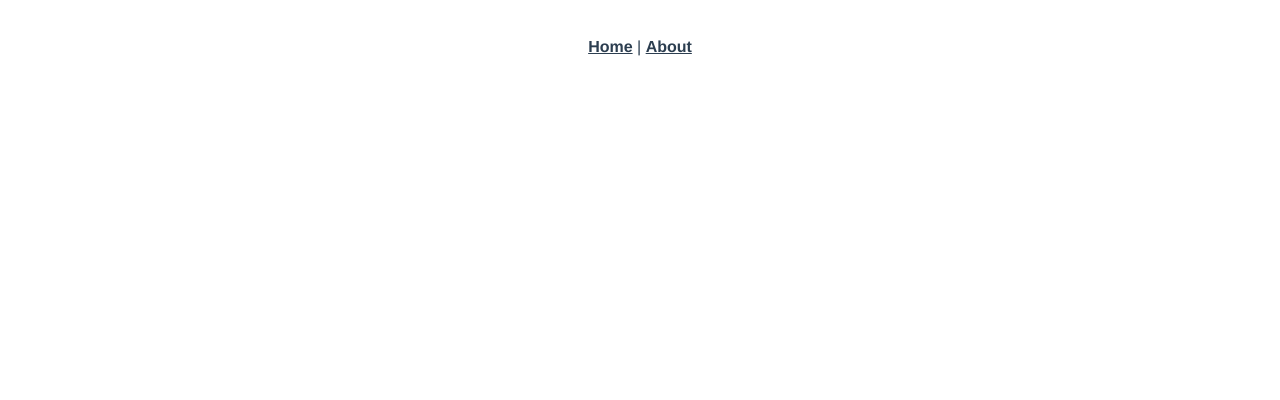
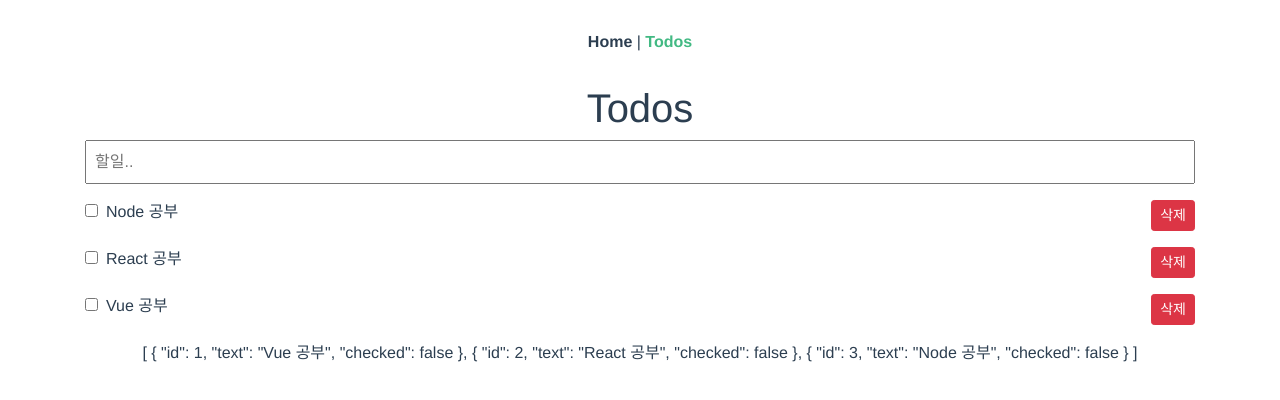
Before and after one commit to bhchoi84/vue2-todo-list, a Vue app: page /todos in a window 1280 px wide. Shown: the top 400 px of the page. Built offline with nearby package versions, Linux system fonts and the light colour scheme.

Commit message:
simple todo list

```diff
--- a/public/index.html
+++ b/public/index.html
@@ -5,7 +5,8 @@
     <meta http-equiv="X-UA-Compatible" content="IE=edge">
     <meta name="viewport" content="width=device-width,initial-scale=1.0">
     <link rel="icon" href="<%= BASE_URL %>favicon.ico">
-    <title>vue2-todo</title>
+    <link rel="stylesheet" href="https://cdn.jsdelivr.net/npm/bootstrap@4.4.1/dist/css/bootstrap.min.css" integrity="sha384-Vkoo8x4CGsO3+Hhxv8T/Q5PaXtkKtu6ug5TOeNV6gBiFeWPGFN9MuhOf23Q9Ifjh" crossorigin="anonymous">
+    <title>vue2-todo-list</title>
   </head>
   <body>
     <noscript>
--- a/src/App.vue
+++ b/src/App.vue
@@ -2,7 +2,7 @@
   <div id="app">
     <div id="nav">
       <router-link to="/">Home</router-link> |
-      <router-link to="/about">About</router-link>
+      <router-link to="/todos">Todos</router-link>
     </div>
     <router-view/>
   </div>
--- a/src/components/HelloWorld.vue
+++ /dev/null
@@ -1,60 +0,0 @@
-<template>
-  <div class="hello">
-    <h1>{{ msg }}</h1>
-    <p>
-      For a guide and recipes on how to configure / customize this project,<br>
-      check out the
-      <a href="https://cli.vuejs.org" target="_blank" rel="noopener">vue-cli documentation</a>.
-    </p>
-    <h3>Installed CLI Plugins</h3>
-    <ul>
-      <li><a href="https://github.com/vuejs/vue-cli/tree/dev/packages/%40vue/cli-plugin-babel" target="_blank" rel="noopener">babel</a></li>
-      <li><a href="https://github.com/vuejs/vue-cli/tree/dev/packages/%40vue/cli-plugin-router" target="_blank" rel="noopener">router</a></li>
-      <li><a href="https://github.com/vuejs/vue-cli/tree/dev/packages/%40vue/cli-plugin-vuex" target="_blank" rel="noopener">vuex</a></li>
-      <li><a href="https://github.com/vuejs/vue-cli/tree/dev/packages/%40vue/cli-plugin-eslint" target="_blank" rel="noopener">eslint</a></li>
-    </ul>
-    <h3>Essential Links</h3>
-    <ul>
-      <li><a href="https://vuejs.org" target="_blank" rel="noopener">Core Docs</a></li>
-      <li><a href="https://forum.vuejs.org" target="_blank" rel="noopener">Forum</a></li>
-      <li><a href="https://chat.vuejs.org" target="_blank" rel="noopener">Community Chat</a></li>
-      <li><a href="https://twitter.com/vuejs" target="_blank" rel="noopener">Twitter</a></li>
-      <li><a href="https://news.vuejs.org" target="_blank" rel="noopener">News</a></li>
-    </ul>
-    <h3>Ecosystem</h3>
-    <ul>
-      <li><a href="https://router.vuejs.org" target="_blank" rel="noopener">vue-router</a></li>
-      <li><a href="https://vuex.vuejs.org" target="_blank" rel="noopener">vuex</a></li>
-      <li><a href="https://github.com/vuejs/vue-devtools#vue-devtools" target="_blank" rel="noopener">vue-devtools</a></li>
-      <li><a href="https://vue-loader.vuejs.org" target="_blank" rel="noopener">vue-loader</a></li>
-      <li><a href="https://github.com/vuejs/awesome-vue" target="_blank" rel="noopener">awesome-vue</a></li>
-    </ul>
-  </div>
-</template>
-
-<script>
-export default {
-  name: 'HelloWorld',
-  props: {
-    msg: String
-  }
-}
-</script>
-
-<!-- Add "scoped" attribute to limit CSS to this component only -->
-<style scoped>
-h3 {
-  margin: 40px 0 0;
-}
-ul {
-  list-style-type: none;
-  padding: 0;
-}
-li {
-  display: inline-block;
-  margin: 0 10px;
-}
-a {
-  color: #42b983;
-}
-</style>
--- /dev/null
+++ b/src/components/Todo.vue
@@ -0,0 +1,45 @@
+<template>
+    <div class="mb-3 mt-3 d-flex">
+        <div>
+            <input type="checkbox" @change="toggleCheckbox" />
+        </div>
+        <span
+         class="ml-2 flex-grow-1"
+         style="text-align: left"
+         :class="todo.checked ? 'text-muted':''"
+         :style="todo.checked ? 'text-decoration: line-through':''"
+         >{{todo.text}}</span>
+         <button
+            class="btn btn-danger btn-sm"
+            @click="clickDelete"
+            >삭제</button>
+    </div>
+</template>
+<script>
+
+export default {
+    name: 'todo',
+     props: {
+        todo: {
+            type: Object,
+            required: true
+        }
+    },
+    components: {
+
+    },
+    methods: {
+        toggleCheckbox(e){
+            this.$emit('toggle-checkbox',{
+                id: this.todo.id,
+                checked: e.target.checked
+            })
+        },
+        clickDelete(){
+            this.$emit('click-delete', this.todo.id)
+        }
+    }
+
+}
+</script>
+<style scoped></style>
--- a/src/router/index.js
+++ b/src/router/index.js
@@ -11,12 +11,12 @@ const routes = [
     component: Home
   },
   {
-    path: '/about',
-    name: 'about',
+    path: '/todos',
+    name: 'todos',
     // route level code-splitting
     // this generates a separate chunk (about.[hash].js) for this route
     // which is lazy-loaded when the route is visited.
-    component: () => import(/* webpackChunkName: "about" */ '../views/About.vue')
+    component: () => import(/* webpackChunkName: "about" */ '../views/Todos.vue')
   }
 ]
 
--- a/src/views/About.vue
+++ /dev/null
@@ -1,15 +0,0 @@
-<template>
-  <div class="about">
-    <h1>This is an about page</h1>
-  </div>
-</template>
-
-<script>
-
-export default {
-  name: "home",
-  components: {
-
-  }
-}
-</script>
--- /dev/null
+++ b/src/views/Todos.vue
@@ -0,0 +1,66 @@
+<template>
+  <div class="container">
+    <h1 class="text-center">Todos</h1>
+    <input
+    v-model="initInput"
+    type="text"
+    class="w-100 p-2"
+    placeholder="할일.."
+    @keyup.enter.prevent="addTodo"
+    />
+    <Todo
+      v-for="todo in todos.slice().reverse()"
+      :todo="todo"
+      :key="todo.id"
+      @toggle-checkbox="toggleCheckbox"
+      @click-delete="clickDelete"
+      />
+      {{this.todos}}
+  </div>
+
+</template>
+
+<script>
+import Todo from '@/components/Todo.vue'
+export default {
+  name: "todos",
+  components: {
+    Todo
+  },
+  data(){
+    return {
+      todos: [
+        {id:1, text: 'Vue 공부', checked: false},
+        {id:2, text: 'React 공부', checked: false},
+        {id:3, text: 'Node 공부', checked: false},
+      ],
+      initInput: ''
+    }
+  },
+  methods: {
+    addTodo(e){
+      this.todos.push({
+        id: Math.random(),
+        text: e.target.value,
+        checked: false
+      })
+      this.initInput = ''
+    },
+    toggleCheckbox({id, checked}){
+      console.log(id, checked)
+      const index = this.todos.findIndex( t => {
+        return t.id === id
+      })
+      this.todos[index].checked = checked
+    },
+    clickDelete(id){
+      // console.log(id);
+      // const index = this.todos.findIndex(t => {
+      //   return t.id === id
+      // })
+      // this.todos.splice(index, 1)
+      this.todos = this.todos.filter( t => t.id !== id )
+    }
+  }
+}
+</script>
```
